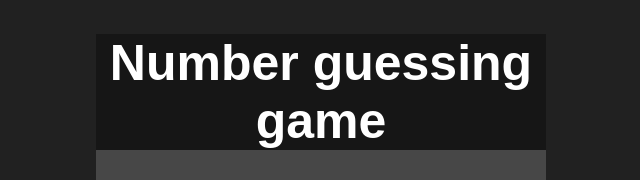
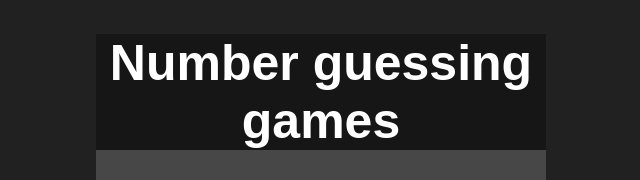
Before and after one commit to SantanuK2005/Java-Script, a plain HTML site: page 07_projects/4-GuessingTheNumber/index.html in a window 1280 px wide. Shown: the top 180 px of the page, without its empty margins (304-944 px from the left). Drawn offline with Linux system fonts and the light colour scheme.

Commit message:
Guessing

```diff
--- a/07_projects/4-GuessingTheNumber/index.html
+++ b/07_projects/4-GuessingTheNumber/index.html
@@ -8,7 +8,7 @@
 </head>
 <body>
     <div id="wrapper">
-      <h1>Number guessing game</h1>
+      <h1>Number guessing games</h1>
     <p>Try and guess a random number between 1 and 100.</p>
     <p>You have 10 attempts to guess the right number.</p>
     </br>
```
